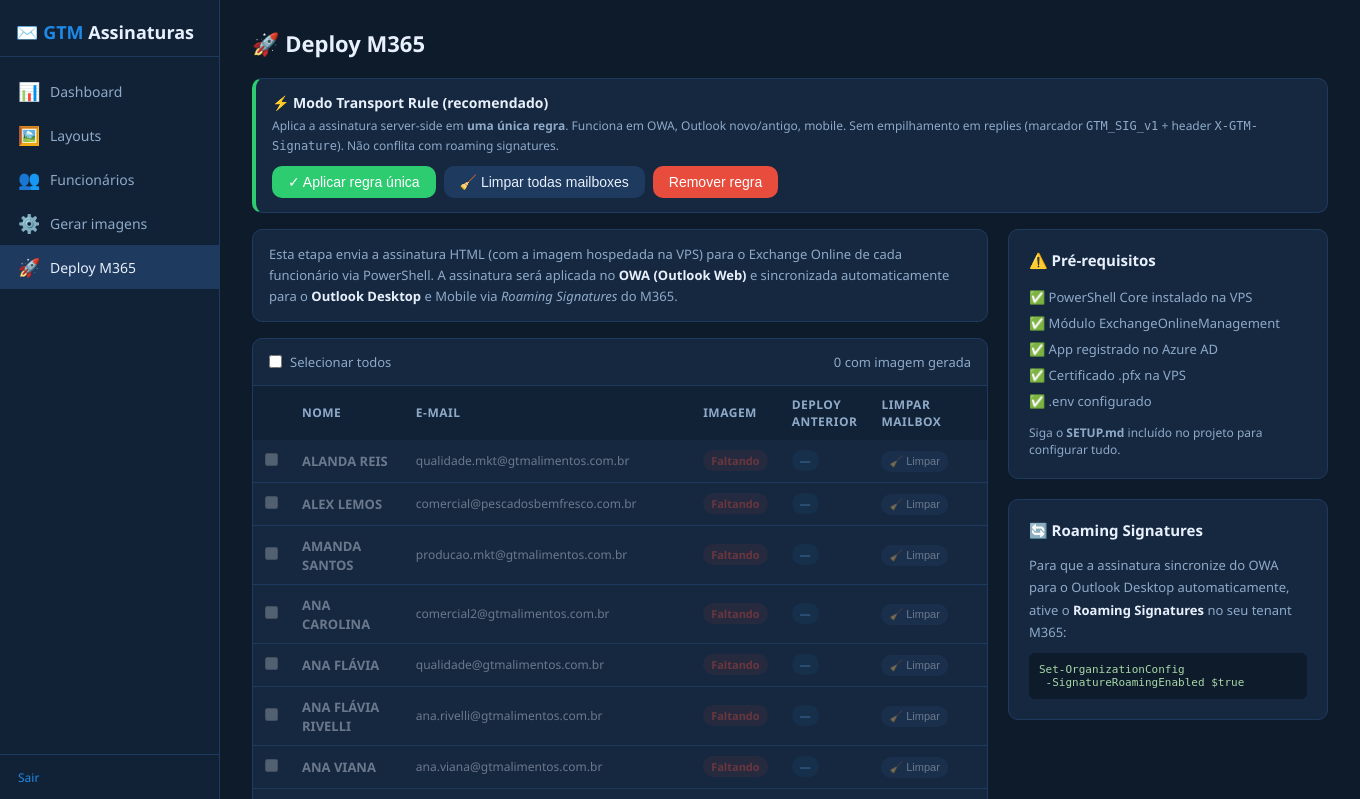
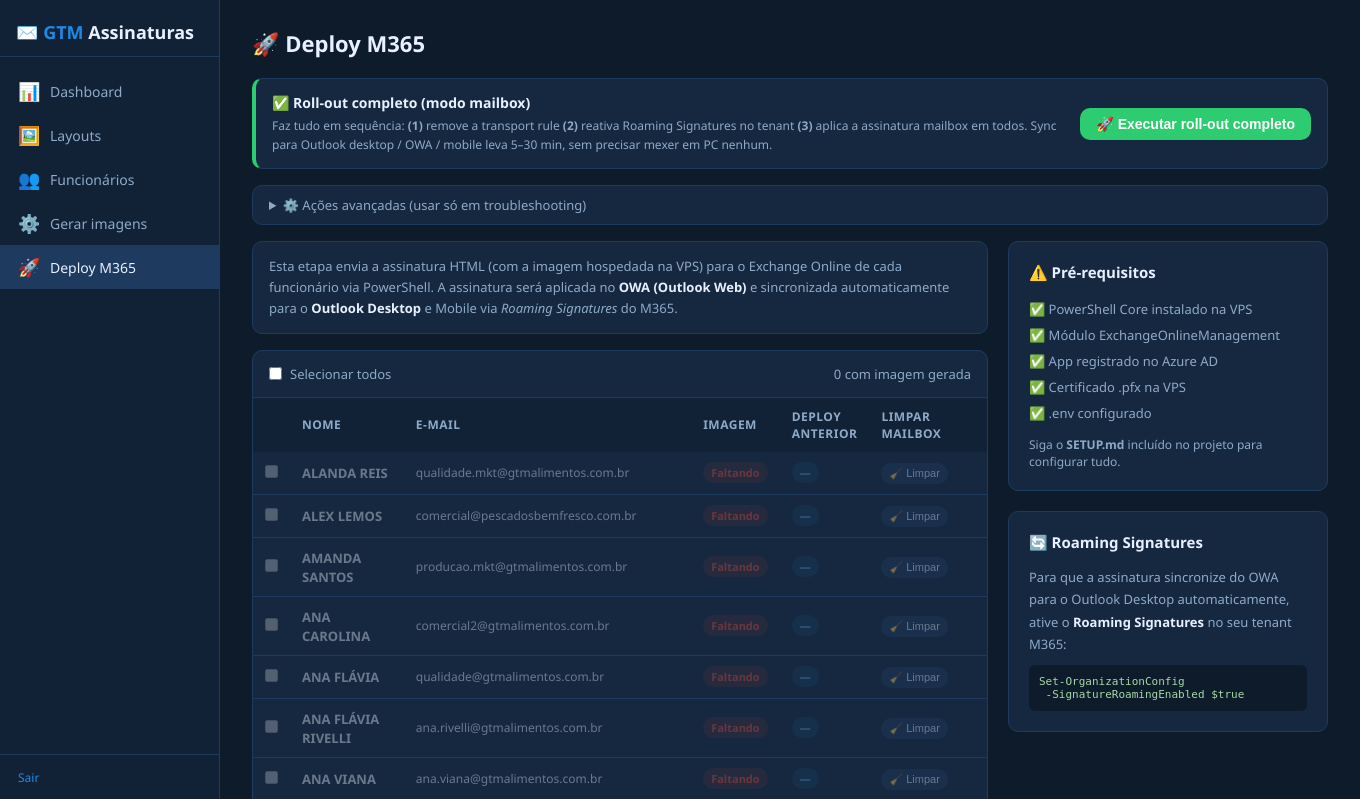
Before and after one commit to TIGTM/assinaturaemail, a Flask app: page /deploy in a window 1360 px wide. Shown: the top 799 px of the page. Run offline with Flask 3, Linux system fonts and the light colour scheme; the visitor is signed in with stand-in values (Sample User, id 1); data comes from the database, SQL or seed files in the repository.

Commit message:
feat pivot to mailbox flow with full rollout recovery
Transport rule cannot reliably suppress duplication on replies because
Exchange normalizes the body before evaluating ExceptIfSubjectOrBodyMatchesPatterns
and the HTML comment marker is not preserved. Mailbox-only flow is
what the user actually wants and what worked on ti@ before the
previous AI broke the tenant state.

Adds enable_roaming_signatures in signature_deployer.py to reverse
Set-OrganizationConfig -PostponeRoamingSignaturesUntilLater true that
froze roaming sync.

POST /deploy/full-rollout chains: remove transport rule, re-enable
roaming, deploy mailbox to all employees with generated images.

POST /deploy/enable-roaming exposes the roaming reactivation alone.

UI in deploy.html promotes the full rollout button and demotes the
transport rule controls into an advanced troubleshooting section.

Co-Authored-By: Claude Opus 4.7 <noreply@anthropic.com>

```diff
--- a/app.py
+++ b/app.py
@@ -369,6 +369,70 @@ def remove_transport_rule():
     return redirect(url_for("deploy"))
 
 
+@app.route("/deploy/full-rollout", methods=["POST"])
+@login_required
+def full_rollout():
+    """Recuperação completa para o modo mailbox (que é o que o usuário quer):
+
+    1. Remove a Transport Rule (se existir, evita duplicação)
+    2. Reativa Roaming Signatures (reverte o congelamento da IA anterior)
+    3. Aplica a assinatura mailbox em todos via deploy_batch
+    """
+    deployer = SignatureDeployer()
+    log = []
+
+    # Passo 1: remover transport rule
+    ok1, msg1 = deployer.remove_transport_rule()
+    log.append(f"1) Transport Rule: {msg1}")
+
+    # Passo 2: reativar roaming
+    ok2, msg2 = deployer.enable_roaming_signatures()
+    log.append(f"2) Roaming Signatures: {msg2}")
+
+    # Passo 3: deploy mailbox em lote
+    emps = db.get_all_employees()
+    vps_url = os.getenv("VPS_BASE_URL", "").rstrip("/")
+    items = []
+    for emp in emps:
+        if not emp.get("img_path"):
+            continue
+        img_url = f"{vps_url}/static/signatures/{emp['img_path']}"
+        items.append({
+            "email": emp["email"],
+            "html":  _build_signature_html(emp, img_url),
+            "_id":   emp["id"],
+        })
+    if not items:
+        log.append("3) Deploy mailbox: nenhum funcionário com imagem gerada")
+        flash(" | ".join(log), "error")
+        return redirect(url_for("deploy"))
+
+    results = deployer.deploy_batch([{"email": i["email"], "html": i["html"]} for i in items])
+    ok_count = 0
+    for r, src in zip(results, items):
+        ok = bool(r.get("ok"))
+        ok_count += 1 if ok else 0
+        db.set_employee_deployed(src["_id"], ok)
+        db.log_deploy(src["_id"], src["email"], "ok" if ok else "error", r.get("msg", ""))
+
+    log.append(f"3) Deploy mailbox: {ok_count}/{len(results)} OK")
+    flash(" | ".join(log), "success" if ok1 and ok2 and ok_count == len(results) else "info")
+    return redirect(url_for("deploy"))
+
+
+@app.route("/deploy/enable-roaming", methods=["POST"])
+@login_required
+def enable_roaming():
+    """Reativa Roaming Signatures no tenant. Útil para reverter o
+    PostponeRoamingSignaturesUntilLater = true aplicado anteriormente."""
+    deployer = SignatureDeployer()
+    ok, msg = deployer.enable_roaming_signatures()
+    db.log_deploy(None, "ENABLE_ROAMING", "ok" if ok else "error", msg)
+    flash(("Roaming reativado: " if ok else "Falha: ") + msg,
+          "success" if ok else "error")
+    return redirect(url_for("deploy"))
+
+
 @app.route("/deploy/clear-mailbox-all", methods=["POST"])
 @login_required
 def clear_mailbox_all():
--- a/templates/deploy.html
+++ b/templates/deploy.html
@@ -6,30 +6,43 @@
 
 <div class="card" style="padding:14px 16px;margin-bottom:16px;border-left:4px solid var(--success);">
   <div style="display:flex;justify-content:space-between;align-items:center;flex-wrap:wrap;gap:10px;">
-    <div>
-      <div style="font-weight:600;font-size:14px;color:var(--text);">⚡ Modo Transport Rule (recomendado)</div>
+    <div style="flex:1;min-width:280px;">
+      <div style="font-weight:600;font-size:14px;color:var(--text);">✅ Roll-out completo (modo mailbox)</div>
       <div style="font-size:12px;color:var(--text2);line-height:1.6;margin-top:4px;">
-        Aplica a assinatura server-side em <strong>uma única regra</strong>. Funciona em OWA,
-        Outlook novo/antigo, mobile. Sem empilhamento em replies (marcador <code>GTM_SIG_v1</code>
-        + header <code>X-GTM-Signature</code>). Não conflita com roaming signatures.
+        Faz tudo em sequência: <strong>(1)</strong> remove a transport rule
+        <strong>(2)</strong> reativa Roaming Signatures no tenant <strong>(3)</strong> aplica a
+        assinatura mailbox em todos. Sync para Outlook desktop / OWA / mobile leva 5–30 min,
+        sem precisar mexer em PC nenhum.
       </div>
     </div>
-    <div style="display:flex;gap:8px;">
-      <form method="POST" action="{{ url_for('deploy_transport_rule') }}" style="margin:0;"
-            onsubmit="return confirm('Aplicar a regra única de transporte agora? Isso afeta TODOS os envios dos domínios @gtmalimentos.com.br e @pescadosbemfresco.com.br.');">
-        <button type="submit" class="btn btn-success">✓ Aplicar regra única</button>
-      </form>
-      <form method="POST" action="{{ url_for('clear_mailbox_all') }}" style="margin:0;"
-            onsubmit="return confirm('Limpar a configuração de assinatura mailbox de TODOS os funcionários?\n\nIsso desativa AutoAddSignature e zera SignatureHtmlBody/Html/Text de cada usuário individualmente. Necessário quando há resíduo do modo antigo causando duplicação (cliente adiciona uma assinatura E a regra adiciona outra).\n\nReversível: rodar deploy mailbox depois traz tudo de volta.');">
-        <button type="submit" class="btn btn-secondary">🧹 Limpar todas mailboxes</button>
-      </form>
-      <form method="POST" action="{{ url_for('remove_transport_rule') }}" style="margin:0;"
-            onsubmit="return confirm('Remover a regra de transporte? Os usuários voltam a depender da configuração de mailbox.');">
-        <button type="submit" class="btn btn-secondary" style="background:var(--danger);color:#fff;">Remover regra</button>
+    <div style="display:flex;gap:8px;flex-wrap:wrap;">
+      <form method="POST" action="{{ url_for('full_rollout') }}" style="margin:0;"
+            onsubmit="return confirm('Executar o roll-out completo agora?\n\n1. Remove transport rule\n2. Reativa Roaming Signatures (Postpone=false)\n3. Aplica assinatura mailbox em TODOS os funcionários com imagem gerada\n\nA propagação para Outlook desktop pode levar até 30 min.');">
+        <button type="submit" class="btn btn-success" style="font-weight:600;">🚀 Executar roll-out completo</button>
       </form>
     </div>
   </div>
 </div>
+
+<details class="card" style="padding:10px 16px;margin-bottom:16px;">
+  <summary style="cursor:pointer;font-size:13px;color:var(--text2);">⚙️ Ações avançadas (usar só em troubleshooting)</summary>
+  <div style="display:flex;gap:8px;margin-top:12px;flex-wrap:wrap;">
+    <form method="POST" action="{{ url_for('enable_roaming') }}" style="margin:0;">
+      <button type="submit" class="btn btn-secondary">Reativar Roaming Signatures</button>
+    </form>
+    <form method="POST" action="{{ url_for('clear_mailbox_all') }}" style="margin:0;"
+          onsubmit="return confirm('Limpar mailbox de TODOS? Reversível rodando deploy depois.');">
+      <button type="submit" class="btn btn-secondary">🧹 Limpar todas mailboxes</button>
+    </form>
+    <form method="POST" action="{{ url_for('deploy_transport_rule') }}" style="margin:0;"
+          onsubmit="return confirm('Aplicar transport rule? (não recomendado — duplica em replies)');">
+      <button type="submit" class="btn btn-secondary">Aplicar Transport Rule</button>
+    </form>
+    <form method="POST" action="{{ url_for('remove_transport_rule') }}" style="margin:0;">
+      <button type="submit" class="btn btn-secondary">Remover Transport Rule</button>
+    </form>
+  </div>
+</details>
 
 <div style="display:grid;grid-template-columns:1fr 320px;gap:20px;align-items:start;">
 
```
Also changed, not shown: signature_deployer.py (+29 -0 lines).
